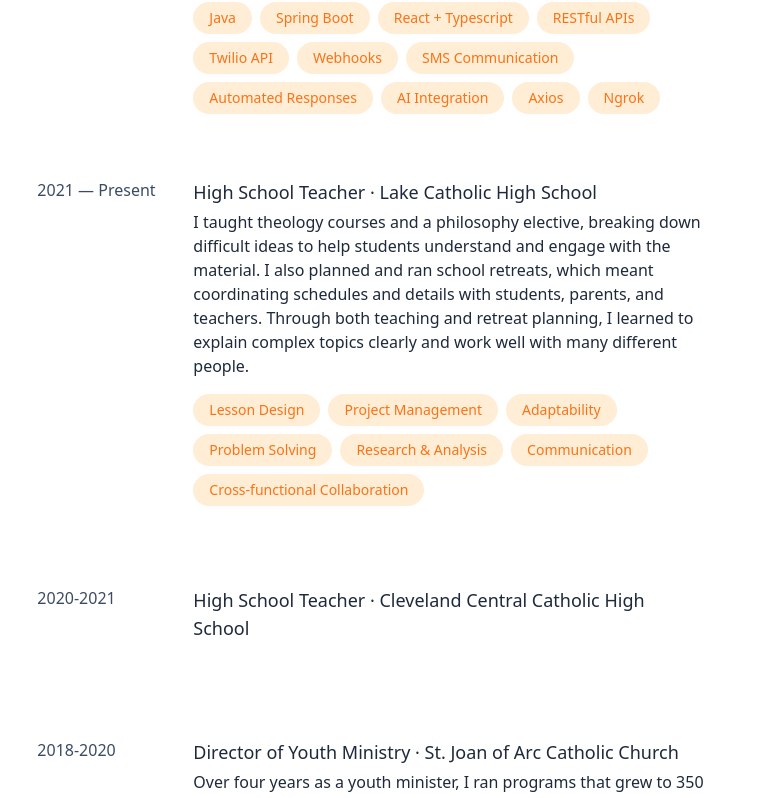
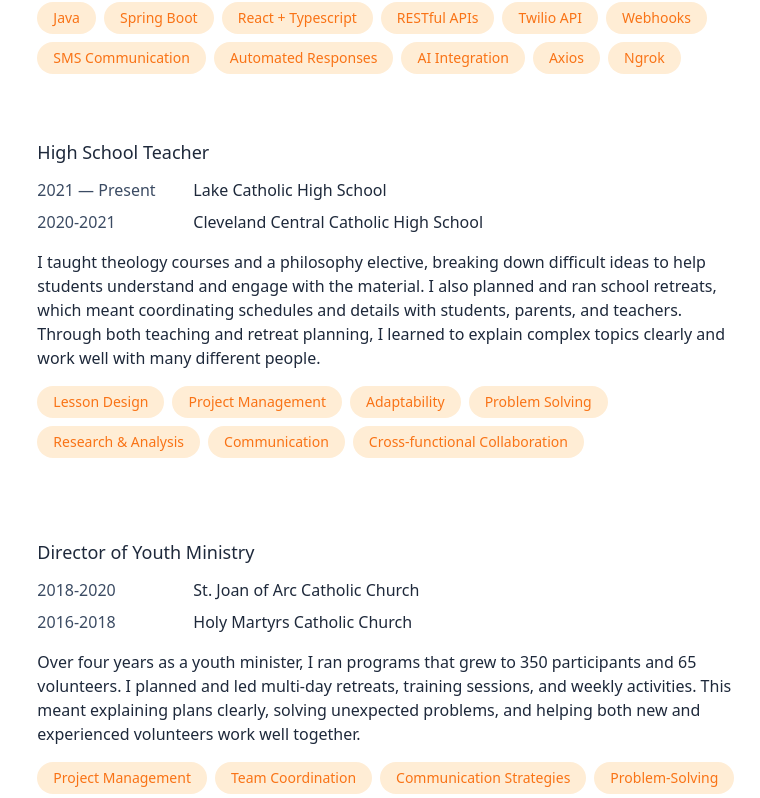
Before and after one commit to adamnestor/portfolio_v1, a React (Vite) app: page / in a window 1280 px wide. Shown: the part 1638-2436 px from the top of the page, without its empty margins (520-1280 px from the left). Built offline with nearby package versions, Linux system fonts and the light colour scheme.

Commit message:
updated experience layout

```diff
--- a/src/components/sections/experience/ExperienceCard.tsx
+++ b/src/components/sections/experience/ExperienceCard.tsx
@@ -1,40 +1,54 @@
+import React from 'react';
 import Tag from "../../shared/Tag";
+
+interface Position {
+  company: string;
+  dateRange: string;
+}
 
 interface ExperienceCardProps {
   title: string;
-  company: string;
-  companyUrl: string;
-  dateRange: string;
+  positions: Position[];
   description: string;
   technologies: string[];
 }
 
 const ExperienceCard = ({
   title,
-  company,
-  dateRange,
+  positions,
   description,
   technologies,
 }: ExperienceCardProps) => {
   return (
     <div className="block group hover:bg-orange-light rounded-lg p-4 -m-4 transition-colors shadow-card hover:shadow-card-hover">
-      <div className="grid grid-cols-[140px_1fr] gap-4 pr-8">
-        <span className="text-slate-medium text-base group-hover:text-slate-medium whitespace-nowrap transition-colors">
-          {dateRange}
-        </span>
-        <div>
-          <h3 className="text-slate-dark text-lg font-medium mb-1 group-hover:text-orange-primary">
-            {title} · {company}
-          </h3>
-          <p className="text-slate-dark text-base group-hover:text-slate-dark">
+      <div>
+        <h3 className="text-slate-dark text-lg font-medium mb-3 group-hover:text-orange-primary">
+          {title}
+        </h3>
+        <div className="grid grid-cols-[140px_1fr] gap-x-4 gap-y-2 mb-4">
+          {positions.map(({ company, dateRange }) => (
+            <React.Fragment key={`${company}-${dateRange}`}>
+              <span className="text-slate-medium text-base whitespace-nowrap">
+                {dateRange}
+              </span>
+              <span className="text-slate-dark text-base">
+                {company}
+              </span>
+            </React.Fragment>
+          ))}
+        </div>
+        {description && (
+          <p className="text-slate-dark text-base group-hover:text-slate-dark mb-4">
             {description}
           </p>
-          <div className="flex flex-wrap gap-2 mt-4">
+        )}
+        {technologies.length > 0 && (
+          <div className="flex flex-wrap gap-2">
             {technologies.map((tech) => (
               <Tag key={tech} label={tech} />
             ))}
           </div>
-        </div>
+        )}
       </div>
     </div>
   );
--- a/src/data/experience.ts
+++ b/src/data/experience.ts
@@ -1,18 +1,24 @@
 export interface Experience {
   title: string;
-  company: string;
-  companyUrl: string;
-  dateRange: string;
+  positions: Position[];
   description: string;
   technologies: string[];
+}
+
+export interface Position {
+  company: string;
+  dateRange: string;
 }
 
 export const experiences: Experience[] = [
   {
     title: "Full-Stack Developer",
-    company: "We Make Good Software",
-    companyUrl: "https://wemakegoodsoftware.com/",
-    dateRange: "2023 — Present",
+    positions: [
+      {
+        company: "We Make Good Software",
+        dateRange: "2023 — Present",
+      },
+    ],
     description: `I'm developing an SMS communication system using Twilio's API that enables course creators to manage text messaging with students. Using Spring Boot and MySQL, I'm building a high-volume processing pipeline with bi-directional communication through REST APIs and webhooks. I work closely with our AI team to integrate automated responses that enhance user engagement while reducing manual intervention.`,
     technologies: [
       "Java",
@@ -30,9 +36,16 @@
   },
   {
     title: "High School Teacher",
-    company: "Lake Catholic High School",
-    companyUrl: "https://www.lakecatholic.org",
-    dateRange: "2021 — Present",
+    positions: [
+      {
+        company: "Lake Catholic High School",
+        dateRange: "2021 — Present",
+      },
+      {
+        company: "Cleveland Central Catholic High School",
+        dateRange: "2020-2021",
+      },
+    ],
     description: `I taught theology courses and a philosophy elective, breaking down difficult ideas to help students understand and engage with the material. I also planned and ran school retreats, which meant coordinating schedules and details with students, parents, and teachers. Through both teaching and retreat planning, I learned to explain complex topics clearly and work well with many different people.`,
     technologies: [
       "Lesson Design",
@@ -45,18 +58,17 @@
     ],
   },
   {
-    title: "High School Teacher",
-    company: "Cleveland Central Catholic High School",
-    companyUrl: "https://www.centralcatholichs.org/",
-    dateRange: "2020-2021",
-    description: "",
-    technologies: [],
-  },
-  {
     title: "Director of Youth Ministry",
-    company: "St. Joan of Arc Catholic Church",
-    companyUrl: "https://spsjoa.org/",
-    dateRange: "2018-2020",
+    positions: [
+      {
+        company: "St. Joan of Arc Catholic Church",
+        dateRange: "2018-2020",
+      },
+      {
+        company: "Holy Martyrs Catholic Church",
+        dateRange: "2016-2018",
+      },
+    ],
     description:
       "Over four years as a youth minister, I ran programs that grew to 350 participants and 65 volunteers. I planned and led multi-day retreats, training sessions, and weekly activities. This meant explaining plans clearly, solving unexpected problems, and helping both new and experienced volunteers work well together.",
     technologies: [
@@ -69,12 +81,4 @@
       "Adaptability",
     ],
   },
-  {
-    title: "Director of Youth Ministry",
-    company: "Holy Martyrs Catholic Church",
-    companyUrl: "https://holymartyrs.net/",
-    dateRange: "2016-2018",
-    description: "",
-    technologies: [],
-  },
 ];
```
